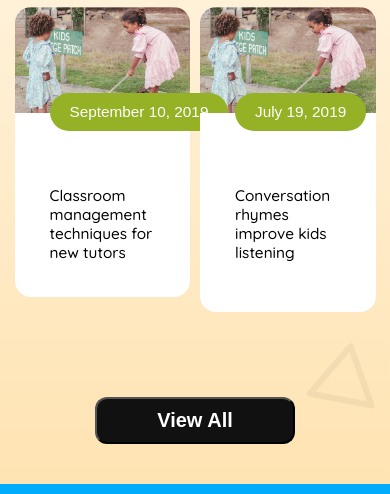
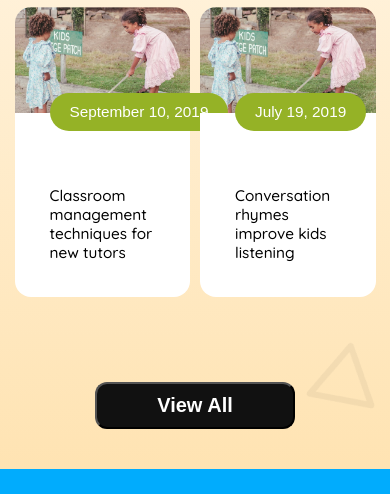
Before and after one commit to shaminyeasir/Assignment-2, a plain HTML site: page index.html in a window 390 px wide. Shown: the part 3311-3805 px from the top of the page. Drawn offline with Linux system fonts and the light colour scheme.

Commit message:
button edit1

```diff
--- a/style.css
+++ b/style.css
@@ -554,9 +554,9 @@ a{
         left: 0px;
      }
 
-     .story5_description{
+     /* .story5_description{
         padding-bottom: 50px;
-     }
+     } */
 
      .stories_right_block{
         display: grid;
```
